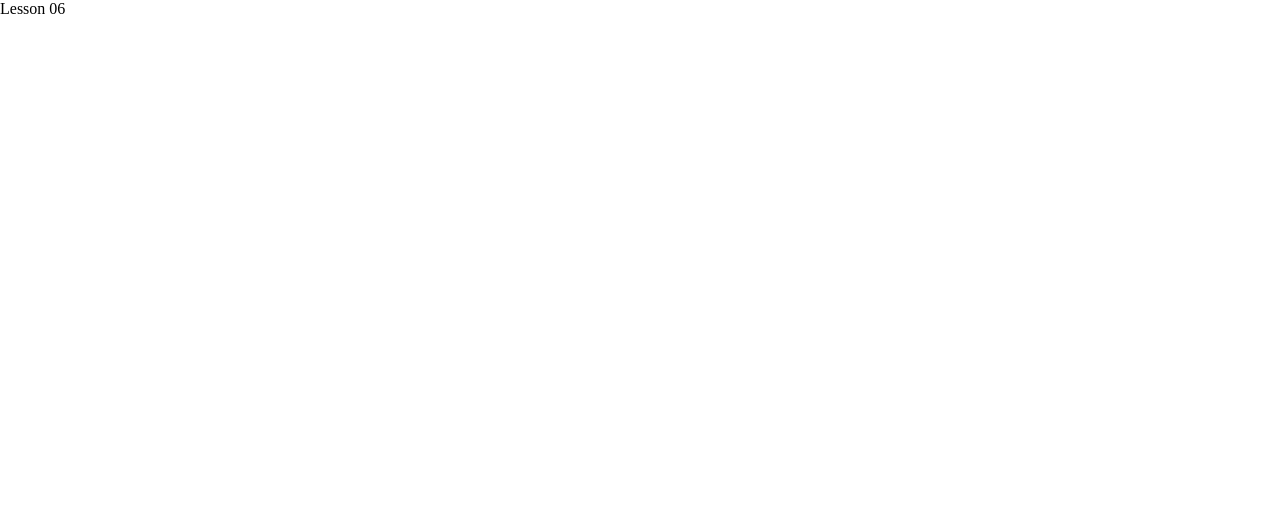
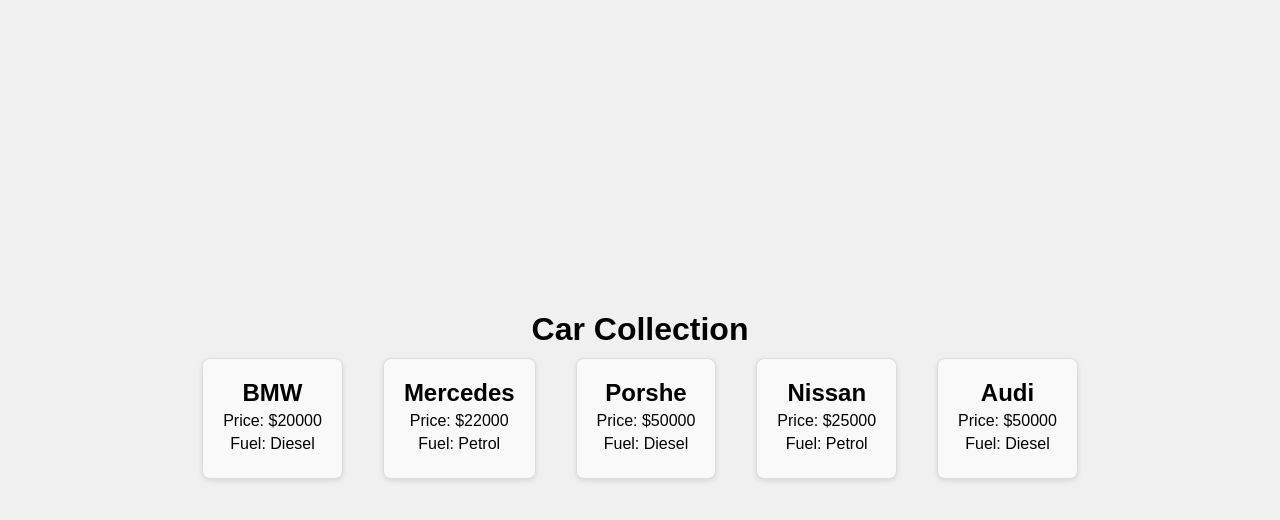
Before and after one commit to Aleksandr-Yashnik/React01, a React (Create React App) app: page / in a window 1280 px wide. Shown: the top 520 px of the page. Built offline with nearby package versions, Linux system fonts and the light colour scheme.

Commit message:
Homework_06

```diff
--- a/src/App.css
+++ b/src/App.css
@@ -1,5 +1,9 @@
 .App {
+  font-family: Arial, sans-serif;
+  background-color: #f0f0f0;
+  min-height: 100vh;
   display: flex;
-  flex-direction: column;
-  flex: 1;
+  align-items: center;
+  justify-content: center;
+  padding: 20px;
 }
--- a/src/App.tsx
+++ b/src/App.tsx
@@ -1,11 +1,13 @@
-import Lesson_06 from "./lessons/Lesson_06/Lesson_06";
+//import Lesson_06 from "./lessons/Lesson_06/Lesson_06";
 
 import "./App.css";
+import Homework_06 from "./homeworks/Homework_06/Homework_06";
 
 function App() {
   return (
     <div className="App">
-      <Lesson_06 />
+      {/*<Lesson_06 />*/}
+      <Homework_06/>
     </div>
   );
 }
--- /dev/null
+++ b/src/components/CarCard/CarCard.jsx
@@ -0,0 +1,21 @@
+
+import PropTypes from "prop-types";
+import "./styles.css";
+
+const CarCard = ({ brand, price, isDiesel }) => {
+  return (
+    <div className="car-card">
+      <h2>{brand}</h2>
+      <p>Price: ${price}</p>
+      <p>Fuel: {isDiesel ? "Diesel" : "Petrol"}</p>
+    </div>
+  );
+};
+
+CarCard.propTypes = {
+  brand: PropTypes.string.isRequired,
+  price: PropTypes.number.isRequired,
+  isDiesel: PropTypes.bool.isRequired,
+};
+
+export default CarCard;
--- /dev/null
+++ b/src/components/CarCard/styles.css
@@ -0,0 +1,16 @@
+.car-card {
+    border: 1px solid #ddd;
+    padding: 20px;
+    margin: 10px;
+    border-radius: 8px;
+    background-color: #f9f9f9;
+    box-shadow: 0 2px 5px rgba(0, 0, 0, 0.1);
+  }
+
+  .car-card h2 {
+    margin-top: 0;
+  }
+
+  .car-card p {
+    margin: 5px 0;
+  }
--- /dev/null
+++ b/src/homeworks/Homework_06/Homework_06.jsx
@@ -0,0 +1,31 @@
+
+import CarCard from "../../components/CarCard/CarCard";
+import "./styles.css";
+
+const cars = [
+  { brand: "BMW", price: 20000, isDiesel: true },
+  { brand: "Mercedes", price: 22000, isDiesel: false },
+  { brand: "Porshe", price: 50000, isDiesel: true },
+  { brand: "Nissan", price: 25000, isDiesel: false },
+  { brand: "Audi", price: 50000, isDiesel: true },
+];
+
+const Homework_06 = () => {
+  return (
+    <div className="homework-06">
+      <h1>Car Collection</h1>
+      <div className="card-container">
+        {cars.map((car, index) => (
+          <CarCard
+            key={index}
+            brand={car.brand}
+            price={car.price}
+            isDiesel={car.isDiesel}
+          />
+        ))}
+      </div>
+    </div>
+  );
+};
+
+export default Homework_06;
--- /dev/null
+++ b/src/homeworks/Homework_06/styles.css
@@ -0,0 +1,12 @@
+/* src/homeworks/Homework_06.css */
+.homework-06 {
+    padding: 20px;
+    text-align: center;
+  }
+
+  .card-container {
+    display: flex;
+    flex-wrap: wrap;
+    justify-content: center;
+    gap: 20px;
+  }
```
